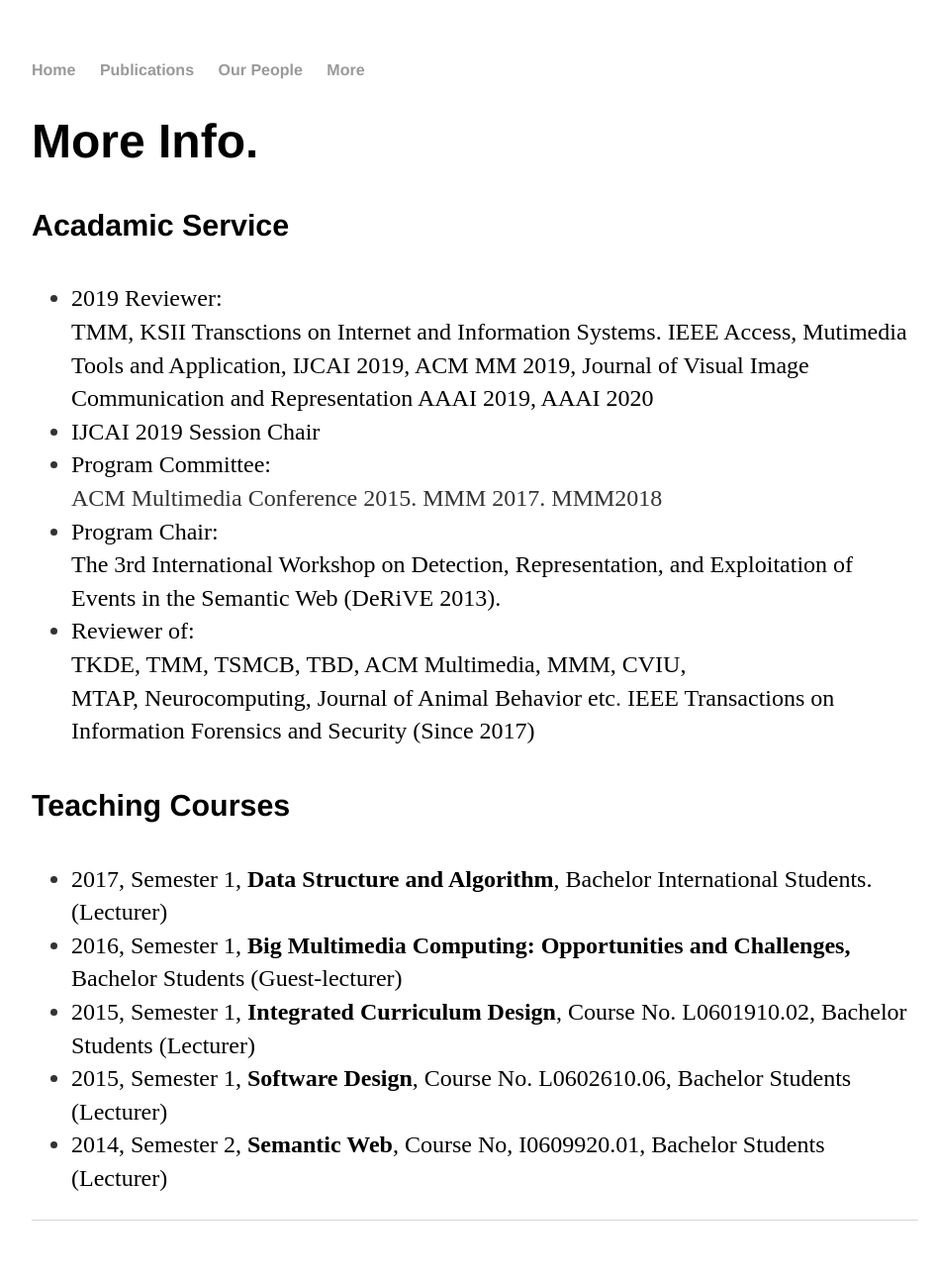
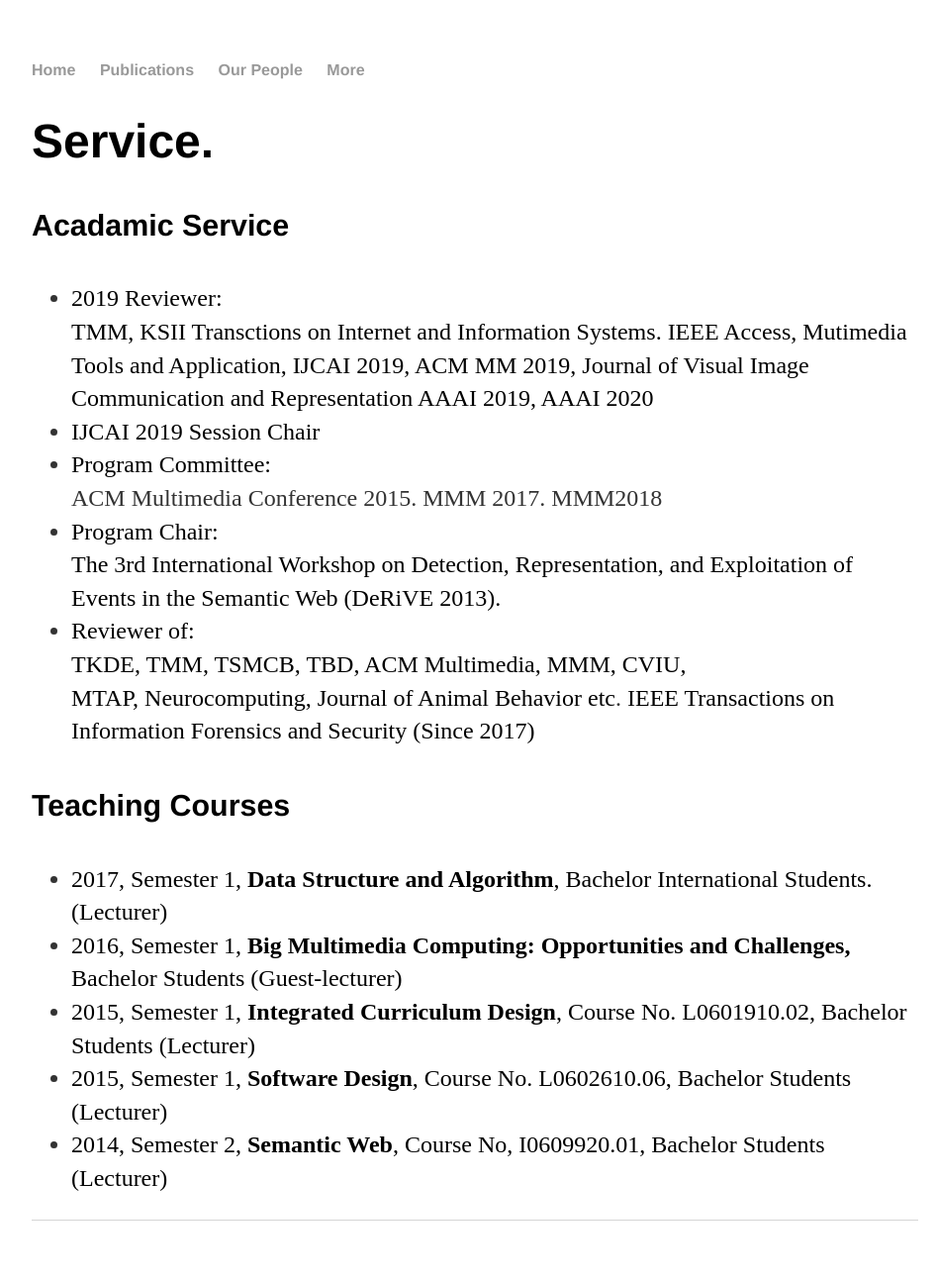
Before and after one commit to lianliGao/lianligao.github.io, a Jekyll site: the page built from blog/index.html, in a window 1280 px wide. Shown: the whole page at 99% size, without its empty margins (160-1108 px from the left). Built offline with Jekyll 4.4.1, drawn with Linux system fonts in a browser that asks for light colours.

Commit message:
Update index.html

```diff
--- a/blog/index.html
+++ b/blog/index.html
@@ -1,9 +1,9 @@
 ---
 layout: default
-title: Lianli Gao's Blog
+title: Lianli Gao's Service
 ---
 <div class="about">
-	<h1> More Info. </h1>
+	<h1> Service. </h1>
 <h4> Acadamic Service</h4>
 	<ul>
 		<li><font color="#000000" >2019 Reviewer: </font>
```
